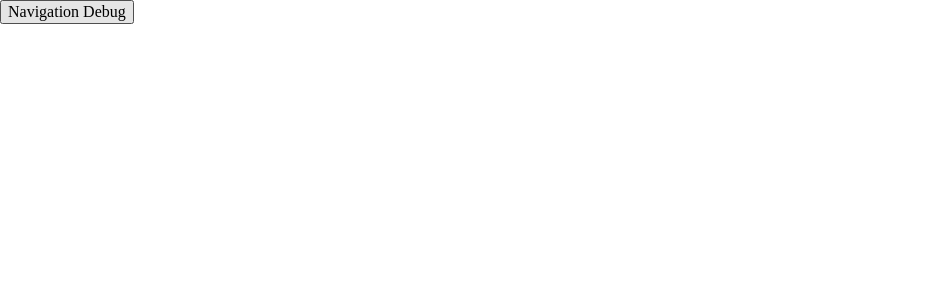
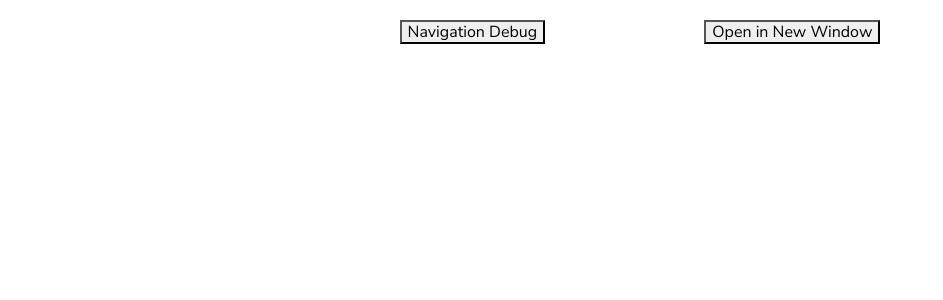
Before and after one commit to jaa2/ethereum-web-wallet, a React (Create React App) app: page / in a window 1280 px wide. Before the commit this address had no page. Shown: the top 300 px of the page, without its empty margins (0-943 px from the left). Built offline with nearby package versions, Linux system fonts and the light colour scheme.

Commit message:
Open in new window button
(cherry picked from commit 42123e62c89e7c786d56adfd13ea4c1d560cda35)

```diff
--- /dev/null
+++ b/src/App.scss
@@ -0,0 +1,13 @@
+#debug-bar {
+  width: 50vw;
+  min-width: 400px;
+
+  margin: 10px auto;
+
+  display: flex;
+  justify-content: space-around;
+
+  .debug-control {
+    margin: 10px;
+  }
+}
--- a/src/App.tsx
+++ b/src/App.tsx
@@ -1,4 +1,6 @@
-import { Routes, Route, Link } from 'react-router-dom';
+import {
+  Routes, Route, Link, useLocation,
+} from 'react-router-dom';
 
 import NavigationDebug from './debug/NavigationDebug';
 
@@ -16,14 +18,22 @@ import CreateTransaction from './transaction/CreateTransaction';
 import ReplaceTransaction from './transaction/ReplaceTransaction';
 import SimulationResults from './transaction/SimulationResults';
 
+import './App.scss';
+
 // TODO: Gate off routes based on if the user has authenticated or not
 
 function App() {
   return (
     <div className="App">
-      <Link to="/NavigationDebug">
-        <button type="button">Navigation Debug</button>
-      </Link>
+      <div id="debug-bar">
+        <Link className="debug-control" to="/NavigationDebug">
+          <button type="button">Navigation Debug</button>
+        </Link>
+
+        <Link className="debug-control" to={useLocation().pathname} target="_blank">
+          <button type="button">Open in New Window</button>
+        </Link>
+      </div>
 
       <Routes>
         <Route path="/NavigationDebug" element={<NavigationDebug />} />
```
Also changed, not shown: src/index.tsx (+4 -3 lines).
